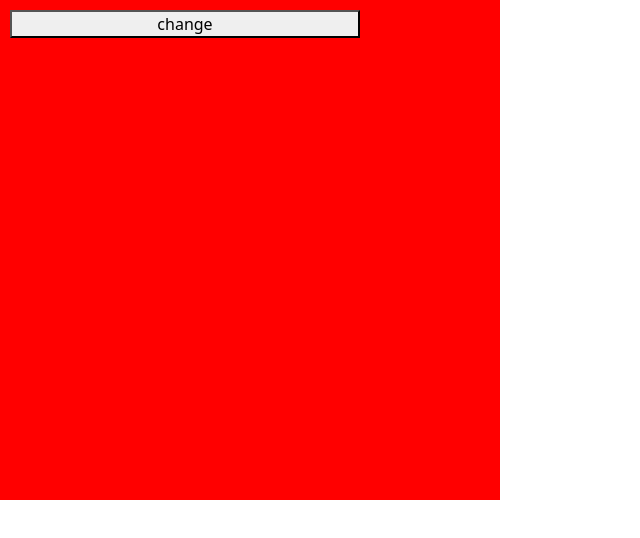
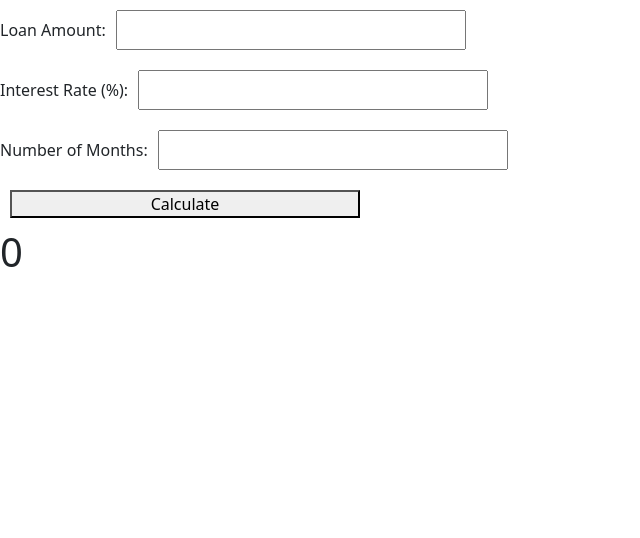
Before and after one commit to ravana09/gtSoftwareAcaedmy, a React (Create React App) app: page / in a window 1280 px wide. Shown: the top 538 px of the page, without its empty margins (0-640 px from the left). Built offline with nearby package versions, Linux system fonts and the light colour scheme.

Commit message:
"Add components for calculator practice tasks: Counter, BasicCalculator, Notes, and MonthlyLoan"

```diff
--- a/src/App.js
+++ b/src/App.js
@@ -45,6 +45,10 @@ import MouseEvents from "./Components/MouseEvents";
 import MouseColorChange from "./practice/Task/MouseColorChange";
 import MouseEnter from "./practice/Task/events/MouseEnter";
 import MouseUpAndDown from "./practice/Task/events/MouseUpAndDown";
+import Counter from "./practice/Task/Calculator/Counter";
+import BasicCalculator from "./practice/Task/Calculator/Calculator";
+import Notes from "./practice/Task/Calculator/Notes";
+import MonthlyLoan from "./practice/Task/Calculator/MonthlyLoan";
 
 
 
@@ -95,10 +99,14 @@ function App() {
       {/* <SpreadOp /> */}
       {/* <Events /> */}
      {/* <MultiState/> */}
-      <MouseEvents />
+      {/* <MouseEvents /> */}
     {/* <MouseColorChange/>  */}
     {/* <MouseEnter/> */}
     {/* <MouseUpAndDown/> */}
+    {/* <Counter/> */}
+    {/* <BasicCalculator/> */}
+    {/* <Notes/> */}
+    <MonthlyLoan/>
     </>
   );
 }
--- /dev/null
+++ b/src/practice/Task/Calculator/Calculator.js
@@ -0,0 +1,45 @@
+import React, { useState } from "react";
+import { Form } from "react-bootstrap";
+
+function BasicCalculator() {
+  let [data1, setData1] = useState();
+  let [data2, setData2] = useState();
+  let [result, setResult] = useState();
+  let [operation, setOperation] = useState();
+
+  function Calculator() {}
+
+  function handleSubmit(e) {
+    e.preventDefault();
+  }
+
+
+  return (
+    <div>
+      <Form onSubmit={handleSubmit}>
+        <input type="text" onChange={(e) => setData1(e.target.value)} />
+        <input type="text" onChange={(e) => setData1(e.target.value)} />
+        <input type="text" onChange={(e) => setData1(e.target.value)} />
+
+        <button>1</button>
+        <button>2</button>
+        <button>3</button>
+        <button>4</button>
+        <button>5</button>
+        <button>6</button>
+        <button>7</button>
+        <button>8</button>
+        <button>9</button>
+        <button>0</button>
+        <button>+</button>
+        <button>-</button>
+        <button>/</button>
+        <button>*</button>
+        <button type="submit">=</button>
+        <h1>Result:{result}</h1>
+      </Form>
+    </div>
+  );
+}
+
+export default BasicCalculator;
--- /dev/null
+++ b/src/practice/Task/Calculator/Counter.js
@@ -0,0 +1,117 @@
+// import React, { useState } from "react";
+
+// function Counter() {
+//   let [input, setInput] = useState();
+//   //   let [operation, setOperation] = useState("");
+//   let [result, setResult] = useState();
+
+//   //   function changeOperation(e) {
+//   //     e.preventDefault();
+//   //     setOperation(e.target.name);
+//   //     console.log(e.target)
+//   //     counter();
+
+//   //   }
+
+//   function counter(operation) {
+//     // e.preventDefault();
+
+//     let data = parseInt(input);
+//     let i = parseInt(0);
+
+//     switch (operation) {
+//       case "increment":
+
+//       data += 1;
+//       console.log(data)
+//         console.log(data);
+//         break;
+//       case "decrement":
+//         setResult(data -=1);
+//         console.log(data + --i);
+//         break;
+//       case "reset":
+//         i = 0;
+
+//         setResult(data );
+//         console.log(data );
+//         break;
+//       default:
+//         setResult("Enter a number");
+//     }
+//   }
+
+//   return (
+//     <>
+
+//         <input
+//           type="text"
+//           //   value={input}
+//           onChange={(e) => setInput(e.target.value)}
+//         />
+//         <button onClick={() => counter("increment")}>Increment</button>
+//         <button onClick={() => counter("decrement")}>Decrement</button>
+//         <button onClick={() => counter("reset")}>Reset</button>
+//         {/* <button type="submit" onClick={ counter}>
+//           Submit
+//         </button> */}
+//         <h1>{result}</h1>
+
+//     </>
+//   );
+// }
+
+// export default Counter;
+
+
+import React, { useState } from "react";
+
+function Counter() {
+  const [count, setCount] = useState(0);
+  const [input, setInput] = useState("");
+
+  const handleOperation = (operation) => {
+    switch (operation) {
+      case "increment":
+        setCount(count + 1);
+        break;
+      case "decrement":
+        setCount(count - 1);
+        break;
+      case "reset":
+        setCount(count);
+        break;
+      default:
+        break;
+    }
+  };
+
+  const handleInputChange = (e) => {
+    setInput(e.target.value);
+  };
+
+  const handleSetCounter = () => {
+    const initialValue = parseInt(input);
+    if (!isNaN(initialValue)) {
+      setCount(initialValue);
+    }
+  };
+
+  return (
+    <div>
+      <input
+        type="number"
+        value={input}
+        onChange={handleInputChange}
+        placeholder="Enter initial value"
+      />
+      <button onClick={handleSetCounter}>Set Counter</button>
+      <h1>Counter: {count}</h1>
+      <button onClick={() => handleOperation("increment")}>Increment</button>
+      <button onClick={() => handleOperation("decrement")}>Decrement</button>
+      <button onClick={() => handleOperation("reset")}>Reset</button>
+    </div>
+  );
+}
+
+export default Counter;
--- /dev/null
+++ b/src/practice/Task/Calculator/MonthlyLoan.js
@@ -0,0 +1,85 @@
+import React, { useState } from "react";
+
+function MonthlyLoan() {
+  const [input, setInput] = useState({
+    amount: "",
+    interest: "",
+    month: "",
+  });
+  const [result, setResult] = useState(0);
+
+  function calculateInterest() {
+    const p = parseFloat(input.amount);
+    let giveninterst=parseFloat(input.interest);
+
+    const r = parseFloat(input.interest)/100/12;
+    const n = parseFloat(input.month);
+
+
+
+    const monthlyEMI = (p * r) / (1 - Math.pow(1 + r, -n)); // Calculate monthly EMI
+    const totalInterest = monthlyEMI * n-p; // Calculate total interest
+    const totalAmount = p + totalInterest; // Calculate total amount to be paid
+    // const interest = (p * (r * 0.01)) / n; // Calculate interest per month
+
+
+
+
+
+    setResult(<div>
+        <div> Your loan amount is {p},</div>
+        <div> Your total loan amount is {totalAmount.toFixed(2)},</div>
+
+        <div>Your interest rate is {giveninterst}%,</div>
+        <div> Your total interest is {totalInterest.toFixed(2)},</div>
+        <div> Your monthly EMI is {monthlyEMI.toFixed(2)}</div>
+
+
+
+    </div>); // Set the result to two decimal places
+  }
+
+  function handleSubmit(e) {
+    e.preventDefault();
+    calculateInterest();
+  }
+
+  function handleChanges(e) {
+    setInput({ ...input, [e.target.name]: e.target.value });
+  }
+
+  return (
+    <div>
+      <form onSubmit={handleSubmit}>
+        <div>
+          <label htmlFor="amount">Loan Amount:</label>
+          <input
+            type="text"
+            id="amount"
+            onChange={handleChanges}
+            name="amount"
+          />
+        </div>
+        <div>
+          <label htmlFor="interest">Interest Rate (%):</label>
+          <input
+            type="text"
+            id="interest"
+            onChange={handleChanges}
+            name="interest"
+          />
+        </div>
+        <div>
+          <label htmlFor="month">Number of Months:</label>
+          <input type="text" id="month" onChange={handleChanges} name="month" />
+        </div>
+        <button type="submit">Calculate</button>
+      </form>
+      <div>
+        <h1>{result}</h1>
+      </div>
+    </div>
+  );
+}
+
+export default MonthlyLoan;
--- /dev/null
+++ b/src/practice/Task/Calculator/Notes.js
@@ -0,0 +1,74 @@
+import React, { useState } from "react";
+
+import "bootstrap/dist/css/bootstrap.min.css";
+import { Form, FloatingLabel } from "react-bootstrap";
+
+function Notes() {
+  let [data, setData] = useState();
+  let [result, setResult] = useState([]);
+  //   let finalData=([...result,data])
+  console.log(data);
+
+  function addData() {
+    if (data.trim() !== "") {
+      //   console.log(data);
+      //  finalData.push( setResult(
+      //     <FloatingLabel controlId="floatingTextarea2" label="Comments">
+      //       <Form.Control
+      //         as="textarea"
+      //         placeholder="Leave a comment here"
+      //         style={{
+      //           height: "100px",
+      //           backgroundColor: "skyBlue",
+      //           color: "white",
+      //         }}
+      //         onChange={(e) => setData(e.target.value)}
+      //       >{finalData}</Form.Control>
+      //     </FloatingLabel>
+
+      //     <p>{finalData}</p>
+      //   ));
+
+      setResult([
+        ...result,
+        <FloatingLabel controlId="floatingTextarea2" label="Comments">
+          <Form.Control
+            as="textarea"
+            placeholder="Leave a comment here"
+            style={{
+              height: "100px",
+              backgroundColor: "skyBlue",
+              color: "white",
+            }}
+            onChange={(e) => setData(e.target.value)}
+          >
+            {data}
+          </Form.Control>
+        </FloatingLabel>,
+      ]);
+      setData("");
+    }
+  }
+
+  return (
+    <div>
+      <FloatingLabel controlId="floatingTextarea2" label="Comments">
+        <Form.Control
+          as="textarea"
+          placeholder="Leave a comment here"
+          style={{
+            height: "100px",
+            backgroundColor: "skyBlue",
+            color: "white",
+          }}
+          onChange={(e) => setData(e.target.value)}
+        />
+      </FloatingLabel>
+      <button onClick={addData}>Add</button>
+
+      {result}
+    </div>
+  );
+}
+
+export default Notes;
```
